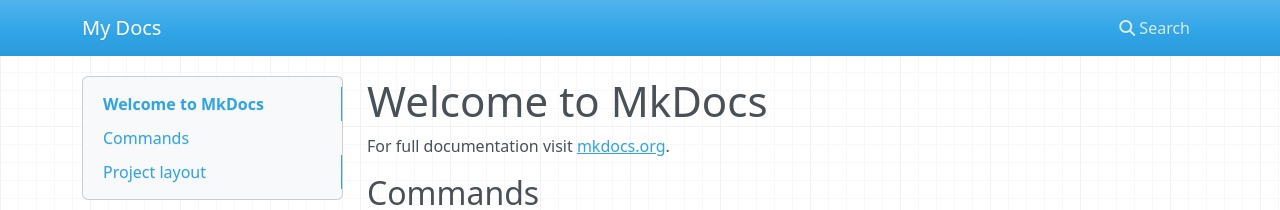
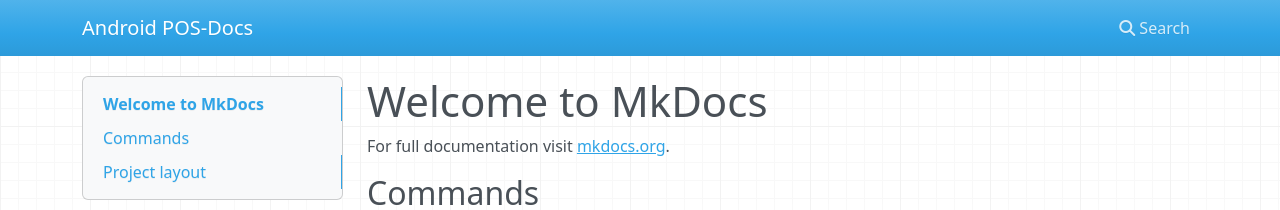
Before and after one commit to PCHS-ProjectProgramming/POS-Docs, an MkDocs documentation site: the page built from docs/index.md, in a window 1280 px wide. Shown: the top 210 px of the page. Built offline with MkDocs 1.6.1, drawn with Linux system fonts in a browser that asks for light colours; nearby versions of some CDN libraries.

Commit message:
mkdocs: Initialize

```diff
--- a/mkdocs.yml
+++ b/mkdocs.yml
@@ -1 +1 @@
-site_name: My Docs
+site_name: Android POS-Docs
```
